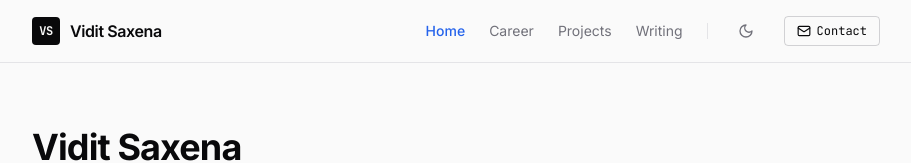
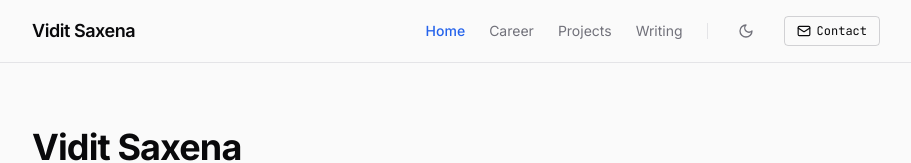
Before and after one commit to e-avi/portfolio, a React (Vite) app: page / in a window 1280 px wide. Shown: the top 163 px of the page, without its empty margins (184-1095 px from the left). Built offline with nearby package versions, Linux system fonts and the light colour scheme.

Commit message:
style: simplify header link styling and remove unnecessary elements

```diff
--- a/src/components/Layout.tsx
+++ b/src/components/Layout.tsx
@@ -76,12 +76,9 @@ export default function Layout({ children }: LayoutProps) {
         <div className="max-w-4xl mx-auto px-6 py-4 flex items-center justify-between">
           <Link
             to="/"
-            className="flex items-center gap-2.5 font-semibold text-base tracking-tight hover:text-bronze transition-colors group"
+            className="font-semibold text-lg tracking-tight hover:text-bronze transition-colors"
           >
-            <span className="w-7 h-7 rounded bg-blackolive text-isabelline dark:bg-isabelline dark:text-blackolive flex items-center justify-center font-mono text-xs font-bold transition-transform group-hover:scale-105">
-              VS
-            </span>
-            <span>{portfolioData.name}</span>
+            {portfolioData.name}
           </Link>
 
           {/* Desktop Nav */}
```
